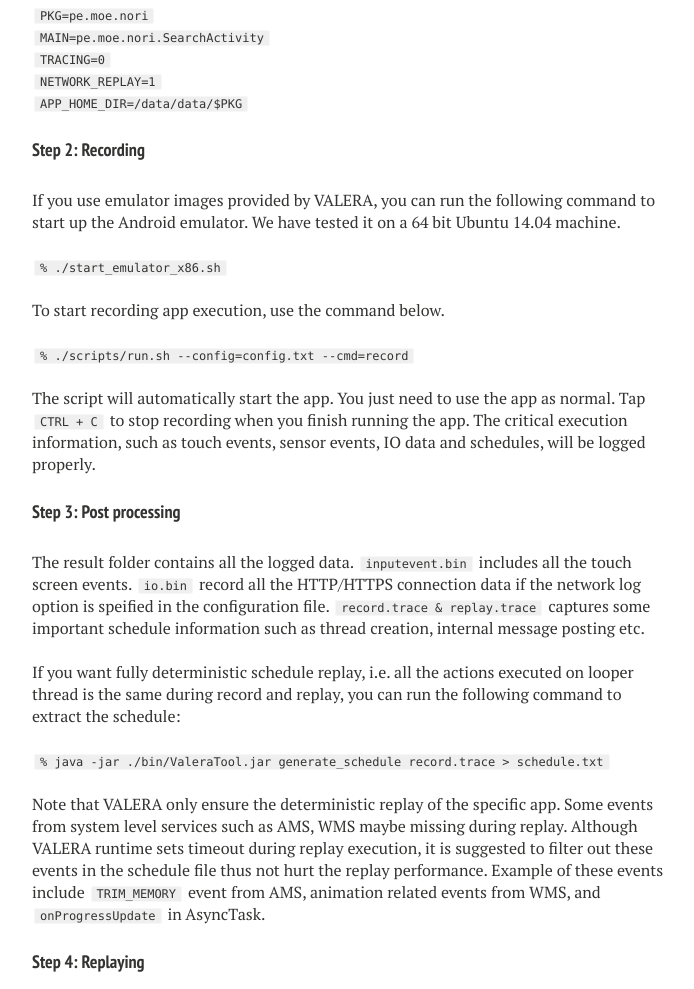
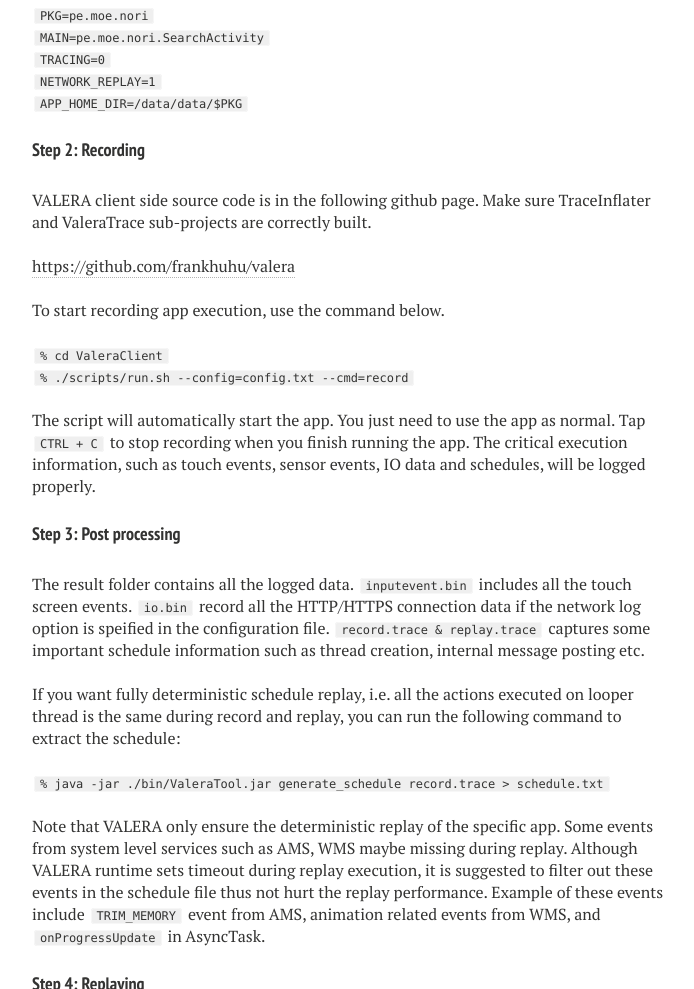
Before and after one commit to YK1007/valera, a plain HTML site: page website/tutorial.html in a window 1280 px wide. Shown: the part 2964-3953 px from the top of the page, without its empty margins (288-982 px from the left). Drawn offline with nearby package versions, Linux system fonts and the light colour scheme.

Commit message:
Update tutorial

```diff
--- a/website/tutorial.html
+++ b/website/tutorial.html
@@ -234,13 +234,12 @@
                 </p>
 
                 <h4>Step 2: Recording</h4>
-                <p>If you use emulator images provided by VALERA, you can run the following command to start up the Android emulator. We have tested it on a 64 bit Ubuntu 14.04 machine.</p>
-                <p>
-                    <code>% ./start_emulator_x86.sh</code>
-                    <br>
-                </p>
+                <p>VALERA client side source code is in the following github page. Make sure TraceInflater and ValeraTrace sub-projects are correctly built. </p>
+                <p><a href="https://github.com/frankhuhu/valera">https://github.com/frankhuhu/valera</a></p>
+
                 <p>To start recording app execution, use the command below. </p>
                 <p>
+                    <code>% cd ValeraClient</code><br>
                     <code>% ./scripts/run.sh --config=config.txt --cmd=record</code>
                 </p>
                 <p>The script will automatically start the app. You just need to use the app as normal. Tap <code>CTRL + C</code> to stop recording when you finish running the app. The critical execution information, such as touch events, sensor events, IO data and schedules, will be logged properly.</p>
```
